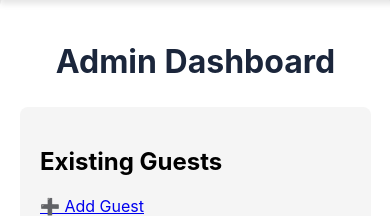
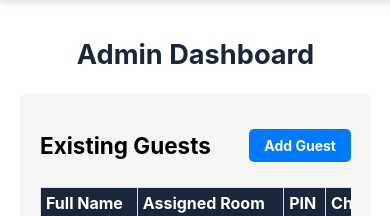
Before and after one commit to easybulb/pickarooms, a Django app: page /admin-page/ in a window 390 px wide. Shown: the part 65-281 px from the top of the page. Run offline with Django 5.2, Linux system fonts and the light colour scheme; the visitor is signed in with stand-in values (Sample User, id 1); data that the repository does not hold is empty.

Commit message:
move add guest button on admin_page

```diff
--- a/main/templates/main/admin_page.html
+++ b/main/templates/main/admin_page.html
@@ -22,9 +22,11 @@
 
 <!-- Existing Guests -->
 <div class="admin-section">
+    <div class="existing-guests-header">
         <h2>Existing Guests</h2>
         <!-- Add Guest Button -->
-    <a href="#add-guest-form" class="add-guest-btn">➕ Add Guest</a>
+        <a href="#add-guest-form" class="add-guest-btn">Add Guest</a>
+    </div>
     <div class="table-container">
         <table>
             <thead>
@@ -68,6 +70,7 @@
         <a href="{% url 'past_guests' %}" class="past-guests-link">View past guests</a>
     </p>
 </div>
+
 <br>
     <!-- Add Guest Form -->
     <div class="admin-section" id="add-guest-form">
--- a/static/css/admin_page.css
+++ b/static/css/admin_page.css
@@ -1,4 +1,3 @@
-
 /* General Styles */
 body {
     font-family: -apple-system, BlinkMacSystemFont, "Segoe UI", Roboto, Helvetica, Arial, sans-serif;
@@ -16,6 +15,30 @@ body {
     border-radius: 10px;
     box-shadow: 0 4px 8px rgba(0, 0, 0, 0.1);
 }
+
+.existing-guests-header {
+    display: flex;
+    justify-content: space-between;
+    align-items: center;
+    margin-bottom: 10px;
+}
+
+.add-guest-btn {
+    padding: 8px 15px;
+    font-size: 16px;
+    font-weight: bold;
+    color: #fff;
+    background-color: #007bff;
+    /* Blue Button */
+    border-radius: 5px;
+    text-decoration: none;
+    transition: background 0.3s ease-in-out;
+}
+
+.add-guest-btn:hover {
+    background-color: #0056b3;
+}
+
 
 .admin-title {
     text-align: center;
@@ -47,7 +70,8 @@ label {
     margin: 10px 0 5px;
 }
 
-input, select {
+input,
+select {
     width: 100%;
     padding: 8px;
     border-radius: 5px;
@@ -63,7 +87,8 @@ input, select {
 
 .radio-group input[type="radio"] {
     margin-right: 5px;
-    transform: scale(1.2); /* Make the radio buttons slightly larger */
+    transform: scale(1.2);
+    /* Make the radio buttons slightly larger */
     vertical-align: middle;
 }
 
@@ -102,11 +127,13 @@ table {
     min-width: 700px;
 }
 
-form input, #select-room {
+form input,
+#select-room {
     width: 40%;
 }
 
-th, td {
+th,
+td {
     border: 1px solid #ddd;
     padding: 10px;
     text-align: center;
@@ -119,7 +146,8 @@ th {
 
 /* Style for PIN column */
 .pin-code {
-    color: #1d3557; /* Dark blue for better readability */
+    color: #1d3557;
+    /* Dark blue for better readability */
     text-align: left;
 }
 
@@ -146,11 +174,29 @@ th {
         margin-top: -25px;
     }
 
+    .admin-title {
+        font-size: 1.7rem;
+    }
+
+    .existing-guests-header {
+        font-size: 15px;
+    }
+
+    .add-guest-btn {
+        font-size: 14px;
+    }
+
+    .add-guest-btn:hover {
+        background-color: #0056b3;
+    }
+
+
     table td {
         font-size: 1rem;
     }
 
-    form input, #select-room {
+    form input,
+    #select-room {
         width: 95%;
         font-size: 1.1rem;
     }
@@ -160,7 +206,8 @@ th {
         align-items: flex-start;
     }
 
-    th, td {
+    th,
+    td {
         padding: 5px;
         font-size: 0.9rem;
         font-size: 1rem;
```
Also changed, not shown: 1 other file. Lines whose indentation alone changed are shown as unchanged.
